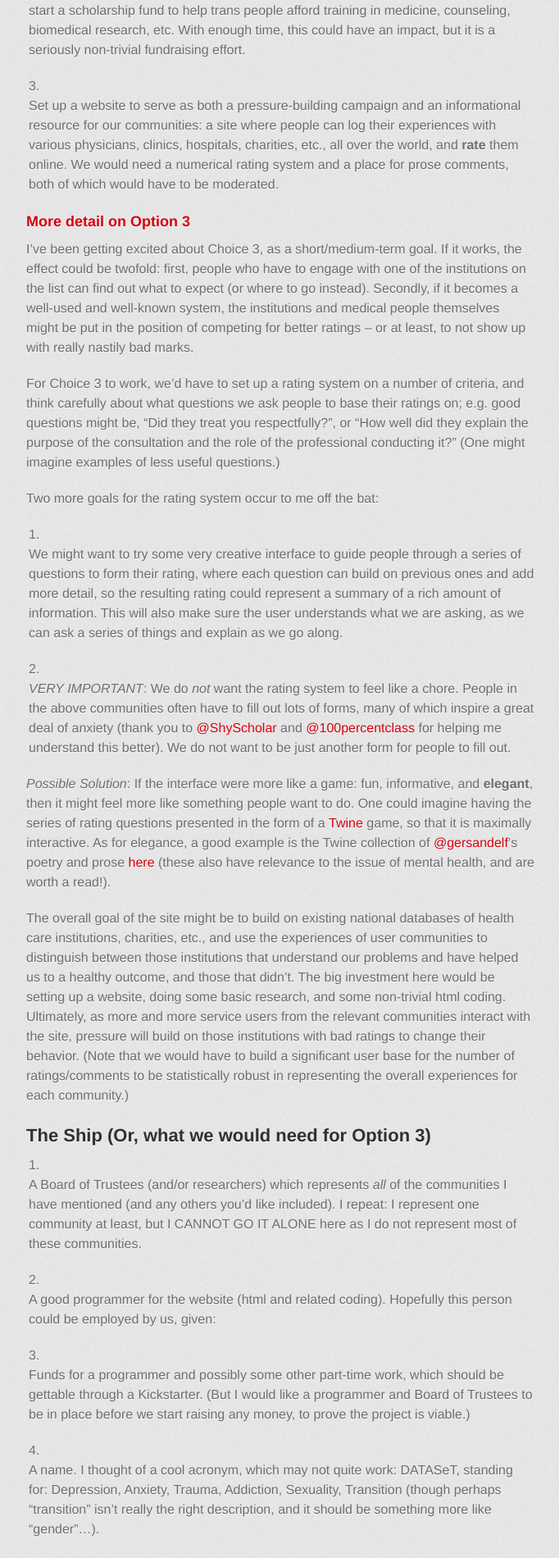
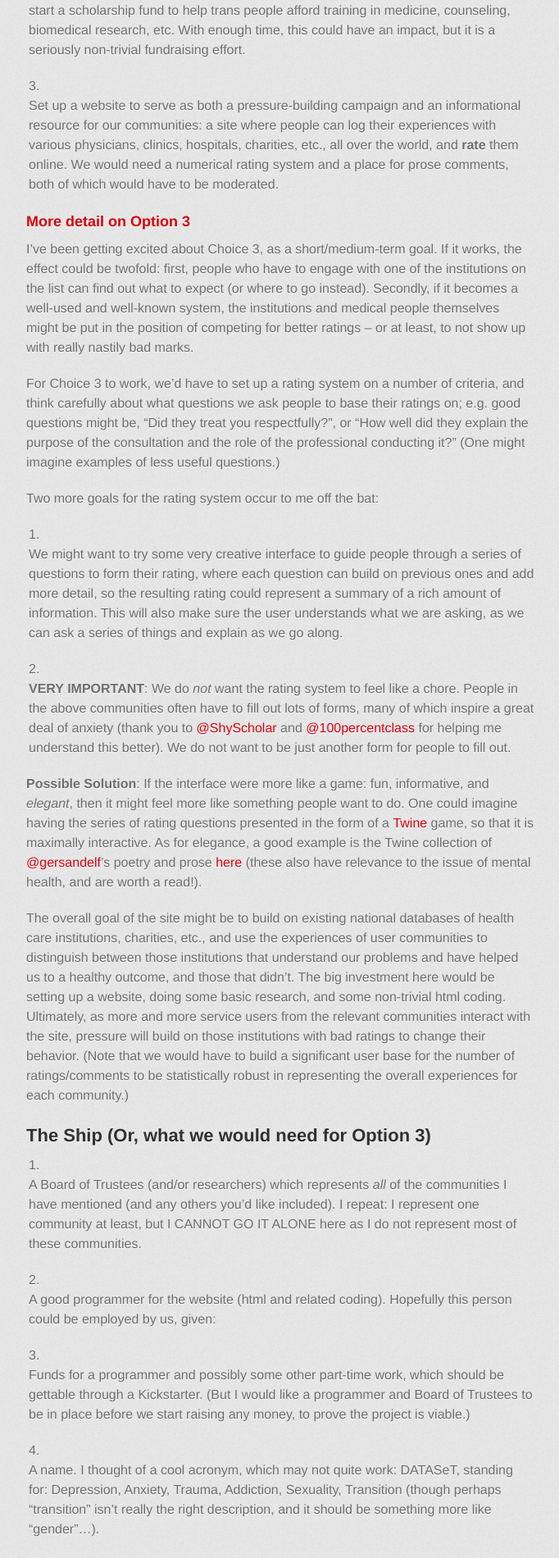
Before and after one commit to joelcw/joelcw.github.io, a Jekyll site: the page built from _posts/2014-03-22-hang-together.md, in a window 1280 px wide. Shown: the part 1765-3665 px from the top of the page at 82% size, without its empty margins (298-980 px from the left). Built offline with Jekyll 4.4.1, drawn with Linux system fonts in a browser that asks for light colours; some web fonts are replaced.

Commit message:
tiny tweak

```diff
--- a/_posts/2014-03-22-hang-together.md
+++ b/_posts/2014-03-22-hang-together.md
@@ -51,9 +51,9 @@ Two more goals for the rating system occur to me off the bat:
 
 1. We might want to try some very creative interface to guide people through a series of questions to form their rating, where each question can build on previous ones and add more detail, so the resulting rating could represent a summary of a rich amount of information. This will also make sure the user understands what we are asking, as we can ask a series of things and explain as we go along.
 
-2. *VERY IMPORTANT*: We do *not* want the rating system to feel like a chore. People in the above communities often have to fill out lots of forms, many of which inspire a great deal of anxiety (thank you to [@ShyScholar](https://twitter.com/ShyScholar) and [@100percentclass](https://twitter.com/100percentclass) for helping me understand this better). We do not want to be just another form for people to fill out.
+2. **VERY IMPORTANT**: We do *not* want the rating system to feel like a chore. People in the above communities often have to fill out lots of forms, many of which inspire a great deal of anxiety (thank you to [@ShyScholar](https://twitter.com/ShyScholar) and [@100percentclass](https://twitter.com/100percentclass) for helping me understand this better). We do not want to be just another form for people to fill out.
 
-*Possible Solution*: If the interface were more like a game: fun, informative, and **elegant**, then it might feel more like something people want to do. One could imagine having the series of rating questions presented in the form of a [Twine](http://en.wikipedia.org/wiki/Twine_(software)) game, so that it is maximally interactive. As for elegance, a good example is the Twine collection of [@gersandelf](https://twitter.com/gersandelf)'s poetry and prose [here](http://gersande.com/notebook/) (these also have relevance to the issue of mental health, and are worth a read!).
+**Possible Solution**: If the interface were more like a game: fun, informative, and *elegant*, then it might feel more like something people want to do. One could imagine having the series of rating questions presented in the form of a [Twine](http://en.wikipedia.org/wiki/Twine_(software)) game, so that it is maximally interactive. As for elegance, a good example is the Twine collection of [@gersandelf](https://twitter.com/gersandelf)'s poetry and prose [here](http://gersande.com/notebook/) (these also have relevance to the issue of mental health, and are worth a read!).
 
 The overall goal of the site might be to build on existing national databases of health care institutions, charities, etc., and use the experiences of user communities to distinguish between those institutions that understand our problems and have helped us to a healthy outcome, and those that didn't. The big investment here would be setting up a website, doing some basic research, and some non-trivial html coding. Ultimately, as more and more service users from the relevant communities interact with the site, pressure will build on those institutions with bad ratings to change their behavior.
 (Note that we would have to build a significant user base for the number of ratings/comments to be statistically robust in representing the overall experiences for each community.)
```
